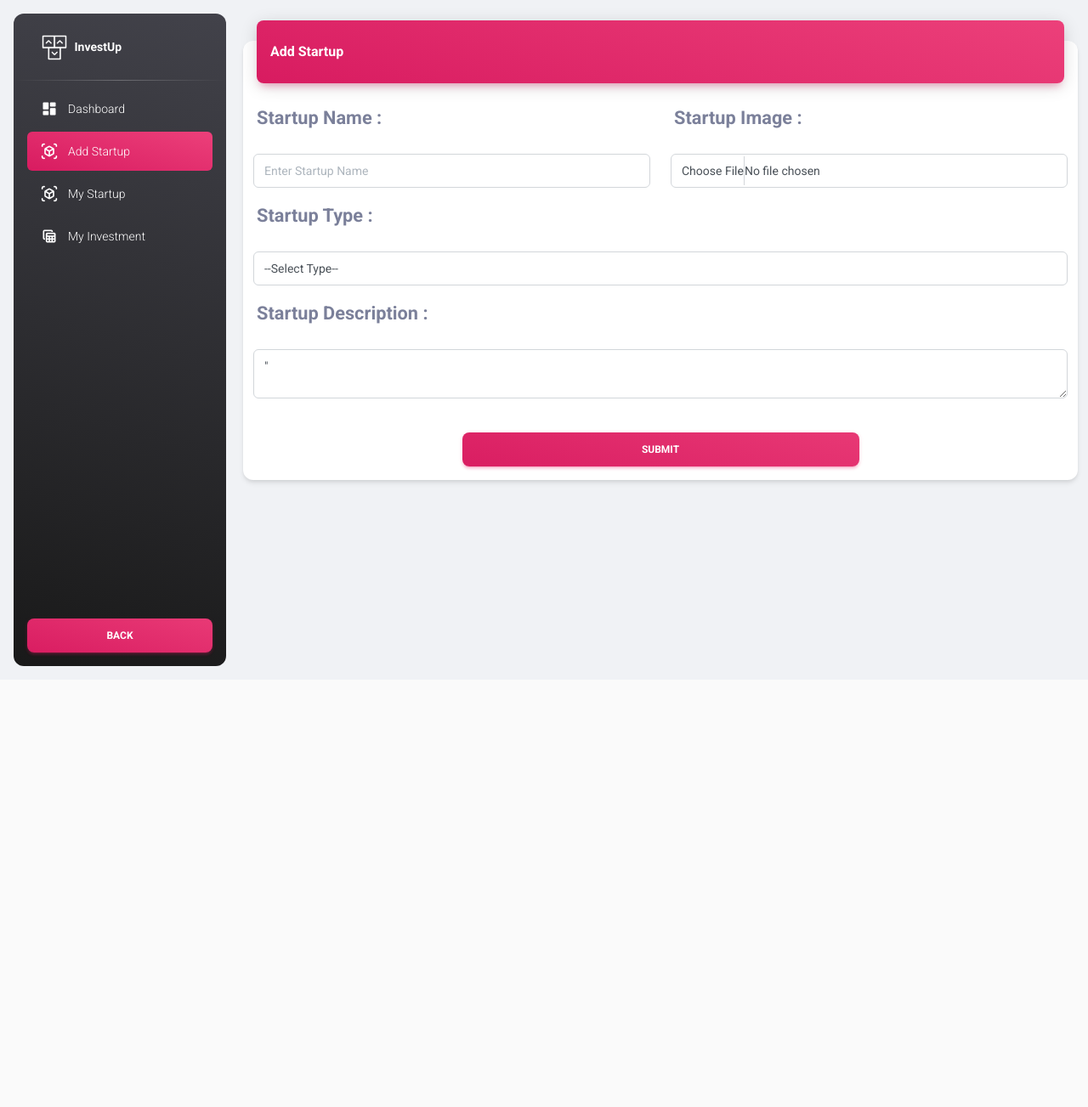
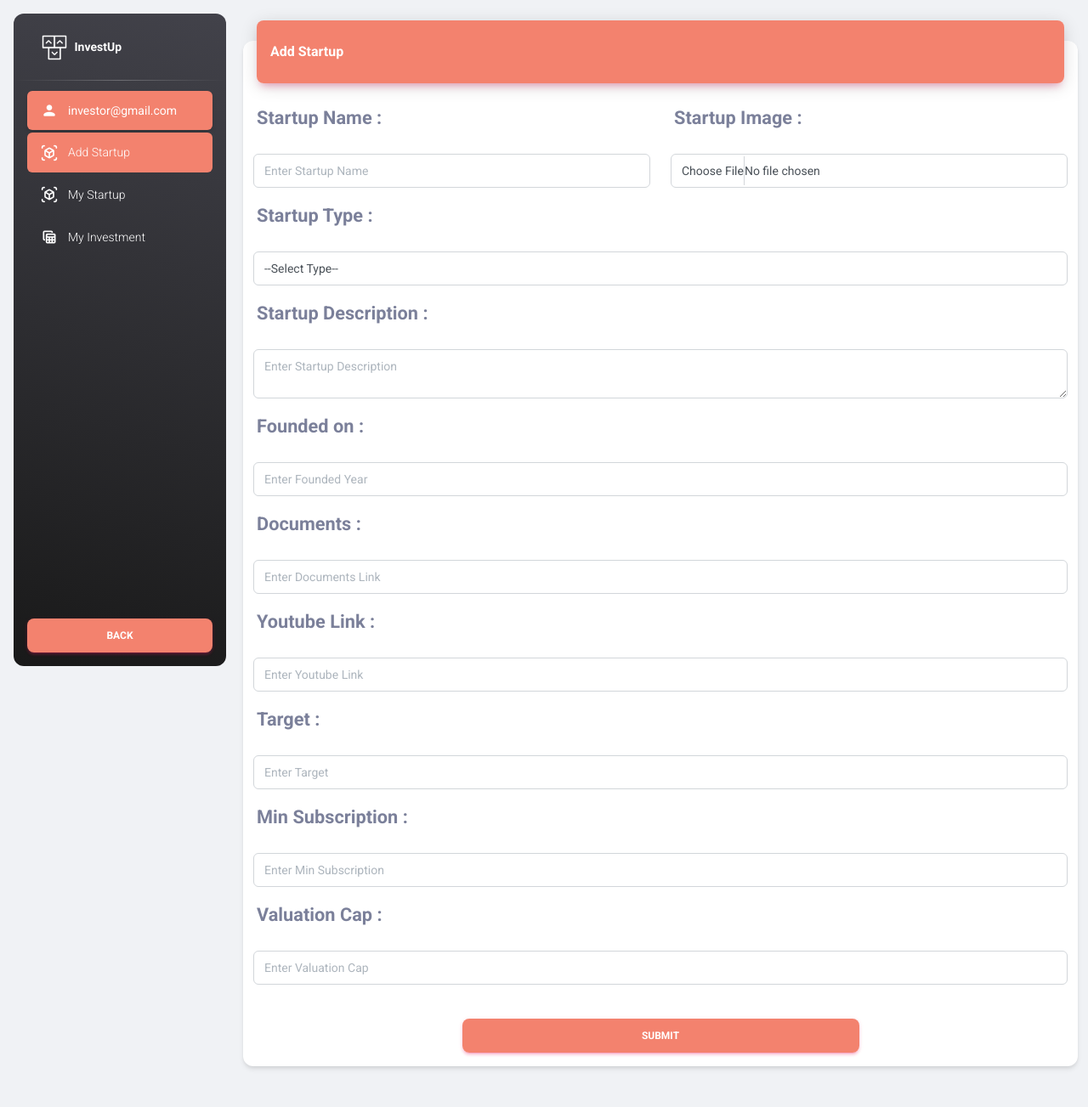
Before and after one commit to infinity733/InvestUp, a PHP site: page /investup/add-startup.php in a window 1280 px wide. Shown: the whole page at 85% size. Before the commit the page ends 784 px from the top, so only its background shows below. Run offline with PHP 8.4, Linux system fonts and the light colour scheme; a user stored in the database is signed in; data comes from the database, SQL or seed files in the repository; data that the repository does not hold is empty; some libraries are stand-ins or nearby versions.

Commit message:
made changes to profile and added more details to startup

```diff
--- a/Admin/add-startup.php
+++ b/Admin/add-startup.php
@@ -41,7 +41,7 @@ $type = $row['type'];
   <aside class="sidenav navbar navbar-vertical navbar-expand-xs border-0 border-radius-xl my-3 fixed-start ms-3   bg-gradient-dark" id="sidenav-main">
     <div class="sidenav-header">
       <i class="fas fa-times p-3 cursor-pointer text-white opacity-5 position-absolute end-0 top-0 d-none d-xl-none" aria-hidden="true" id="iconSidenav"></i>
-      <a class="navbar-brand m-0" href=" https://demos.creative-tim.com/material-dashboard/pages/dashboard " target="_blank">
+      <a class="navbar-brand m-0" href=" http://localhost/investup/Website/ ">
         <img src="assets/img/logo-ct.png" class="navbar-brand-img h-100" alt="main_logo">
         <span class="ms-1 font-weight-bold text-white">InvestUp</span>
       </a>
@@ -49,12 +49,12 @@ $type = $row['type'];
     <hr class="horizontal light mt-0 mb-2">
     <div class="collapse navbar-collapse  w-auto " id="sidenav-collapse-main">
       <ul class="navbar-nav">
-        <li class="nav-item">
-          <a class="nav-link text-white " href="founder-dashboard.php">
+      <li class="nav-item">
+          <a class="nav-link text-white active bg-gradient-primary">
             <div class="text-white text-center me-2 d-flex align-items-center justify-content-center">
-              <i class="material-icons opacity-10">dashboard</i>
+            <i class="material-icons opacity-10">person</i>
             </div>
-            <span class="nav-link-text ms-1">Dashboard</span>
+            <span class="nav-link-text ms-1"><?php echo $_SESSION['user_email'] ?></span>
           </a>
         </li>
         <li class="nav-item">
@@ -160,9 +160,49 @@ $type = $row['type'];
                                 <div class="col-md-12">
                                     <label class="form-label" style="font-weight:bold; font-size:1.7vw;">Startup Description :</label>
                                     <div class="input-group input-group-outline my-3">
-                                        <textarea class="form-control" name="description" required><?php echo $description; ?>"</textarea>
+                                        <textarea class="form-control" name="description" required placeholder="Enter Startup Description"><?php echo $description; ?></textarea>
                                     </div>
                                 </div>
+                                <!-- founded year, documents link, target, min subscription, Valuation Cap, youtube link -->
+                                <div class="col-md-12">
+                                    <label class="form-label" style="font-weight:bold; font-size:1.7vw;">Founded on :</label>
+                                    <div class="input-group input-group-outline my-3">
+                                        <input type="text" class="form-control" name="founded" required placeholder="Enter Founded Year" value="<?php echo $founded_year; ?>">
+                                    </div>
+                                </div>
+                                <div class="col-md-12">
+                                    <label class="form-label" style="font-weight:bold; font-size:1.7vw;">Documents :</label>
+                                    <div class="input-group input-group-outline my-3">
+                                        <input type="url" class="form-control" name="documents" required placeholder="Enter Documents Link" value="<?php echo $documents; ?>">
+                                    </div>
+                                </div>
+                                <div class="col-md-12">
+                                    <label class="form-label" style="font-weight:bold; font-size:1.7vw;">Youtube Link :</label>
+                                    <div class="input-group input-group-outline my-3">
+                                        <input type="url" class="form-control" name="youtube" required placeholder="Enter Youtube Link" value="<?php echo $documents; ?>">
+                                    </div>
+                                </div>
+                                <div class="col-md-12">
+                                    <label class="form-label" style="font-weight:bold; font-size:1.7vw;">Target :</label>
+                                    <div class="input-group input-group-outline my-3">
+                                        <input type="number" class="form-control" name="target" required placeholder="Enter Target" value="<?php echo $target; ?>">
+                                    </div>
+                                </div>
+                                <div class="col-md-12">
+                                    <label class="form-label" style="font-weight:bold; font-size:1.7vw;">Min Subscription :</label>
+                                    <div class="input-group input-group-outline my-3">
+                                    <input type="number" class="form-control" name="min_subscription" required placeholder="Enter Min Subscription" value="<?php echo $min_subscription; ?>">
+                                    </div>
+                                </div>
+                                <div class="col-md-12">
+                                    <label class="form-label" style="font-weight:bold; font-size:1.7vw;">Valuation Cap  :</label>
+                                    <div class="input-group input-group-outline my-3">
+                                    <input type="number" class="form-control" name="valuation_cap" required placeholder="Enter Valuation Cap" value="<?php echo $valuation_cap; ?>">
+                                    </div>
+                                </div>
+
+
+
                                 <div class="col-md-6" style="margin:0 auto;">
                                   <?php if (isset($_GET['id']) && $_GET['id']!="") { ?>
                                       <button type="submit" class="btn bg-gradient-primary w-100 my-4 mb-2" name="update">Update</button>
--- a/Admin/assets/scss/material-dashboard/_variables.scss
+++ b/Admin/assets/scss/material-dashboard/_variables.scss
@@ -28,7 +28,7 @@ $indigo:  #596CFF !default;
 $purple:  #6f42c1 !default;
 $pink:    #d63384 !default;
 $red:     #F56565 !default;
-$rose:    #e91e63 !default;
+$rose:    #f3826e !default;
 $orange:  #fd7e14 !default;
 $yellow:  #FBD38D !default;
 $green:   #81E6D9 !default;
@@ -53,7 +53,7 @@ $colors: (
 ) !default;
 // scss-docs-end colors-map
 
-$primary:       #e91e63 !default;
+$primary:       #f3826e !default;
 $secondary:     #7b809a !default;
 $info:          #1A73E8 !default;
 $success:       #4CAF50 !default;
--- a/Admin/assets/scss/material-dashboard/variables/_dark-version.scss
+++ b/Admin/assets/scss/material-dashboard/variables/_dark-version.scss
@@ -3,7 +3,7 @@ $dark-version-bg-color:                   #1a2035 !default;
 $dark-version-sidenav-bg-color:           #1f283e !default;
 $dark-version-card-bg-color:              #202940 !default;
 $dark-version-card-box-shadow:            0 2px 2px 0 rgba(0, 0, 0, .14), 0 3px 1px -2px rgba(0, 0, 0, .20), 0 1px 5px 0 rgba(0, 0, 0,  .12) !default;
-$dark-version-input-bg-image:             linear-gradient(0deg, #e91e63 2px, rgba(156, 39, 176, 0) 0), linear-gradient(0deg, rgba(210, 210, 210, .6)  1px, rgba(209, 209, 209, 0) 0) !default;
+$dark-version-input-bg-image:             linear-gradient(0deg, #f3826e 2px, rgba(156, 39, 176, 0) 0), linear-gradient(0deg, rgba(210, 210, 210, .6)  1px, rgba(209, 209, 209, 0) 0) !default;
 $dark-version-border-color:               rgba(255, 255, 255, .4) !default;
 $dark-version-table-color:                rgba(255, 255, 255, .6) !default;
 $dark-version-caret-sidebar-color:        rgba(206, 212, 218, .7) !default;
--- a/Admin/index.php
+++ b/Admin/index.php
@@ -8,9 +8,9 @@ session_start();
 
 
 if($_SESSION['type'] == 'Investor'){
-  echo "<script>window.location='investor-dashboard.php';</script>";
+  echo "<script>window.location='investment.php';</script>";
 }else if($_SESSION['type'] == 'Founder'){
-  echo "<script>window.location='founder-dashboard.php';</script>";
+  echo "<script>window.location='my-startup.php';</script>";
 }
 
 ?>
--- a/Admin/investor-dashboard.php
+++ b/Admin/investor-dashboard.php
@@ -27,7 +27,7 @@
   <aside class="sidenav navbar navbar-vertical navbar-expand-xs border-0 border-radius-xl my-3 fixed-start ms-3   bg-gradient-dark" id="sidenav-main">
     <div class="sidenav-header">
       <i class="fas fa-times p-3 cursor-pointer text-white opacity-5 position-absolute end-0 top-0 d-none d-xl-none" aria-hidden="true" id="iconSidenav"></i>
-      <a class="navbar-brand m-0" href=" https://demos.creative-tim.com/material-dashboard/pages/dashboard " target="_blank">
+      <a class="navbar-brand m-0" href=" http://localhost/investup/Website/ ">
         <img src="assets/img/logo-ct.png" class="navbar-brand-img h-100" alt="main_logo">
         <span class="ms-1 font-weight-bold text-white">InvestUp</span>
       </a>
```
Also changed, not shown: Admin/founder-dashboard.php (+4 -4 lines), Admin/investment.php (+5 -11 lines), Admin/my-startup.php (+5 -5 lines), Admin/startup-detail.php (+5 -5 lines), DataBase File/investup.sql (+12 -2 lines), Admin/assets/css/material-dashboard.css, Admin/assets/css/material-dashboard.min.css, Admin/upload/image/6c40ae.jpg (added), 1 other file.
